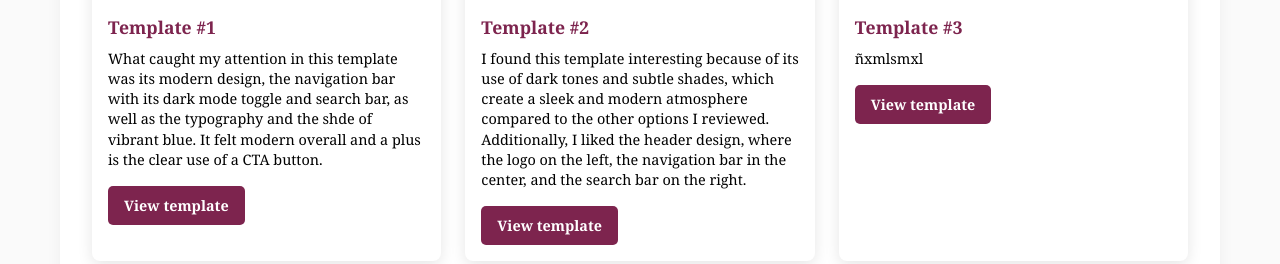
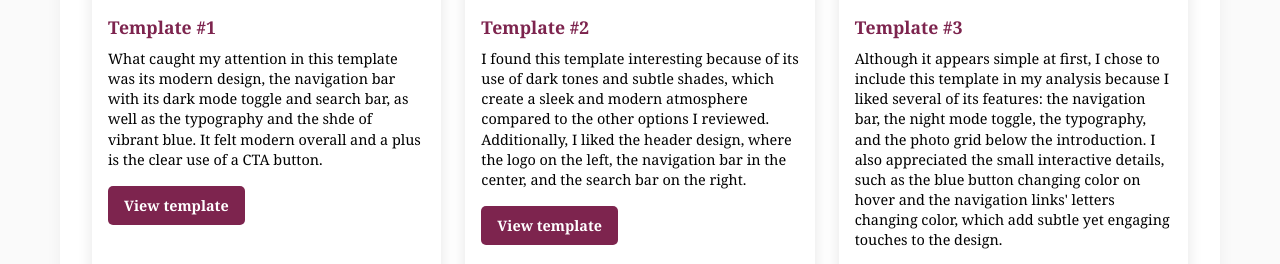
Before and after one commit to ValeMtzAlvarez/mi-repository, a website: page resources/index.html in a window 1280 px wide. Shown: the part 2749-3013 px from the top of the page. Drawn offline with Linux system fonts and the light colour scheme.

Commit message:
finished jekylls template

```diff
--- a/resources/index.html
+++ b/resources/index.html
@@ -132,7 +132,7 @@ I explored a range of free Bootstrap templates to better understand what the fra
                     <div class="image-description">
                         <h3>Template #3</h3>
                         <p>
-                            ñxmlsmxl
+                            Although it appears simple at first, I chose to include this template in my analysis because I liked several of its features: the navigation bar, the night mode toggle, the typography, and the photo grid below the introduction. I also appreciated the small interactive details, such as the blue button changing color on hover and the navigation links' letters changing color, which add subtle yet engaging touches to the design.
                         </p>
                         <a href="https://menca.netlify.app" class="template-link" target="_blank">View template</a>
                     </div>
```
